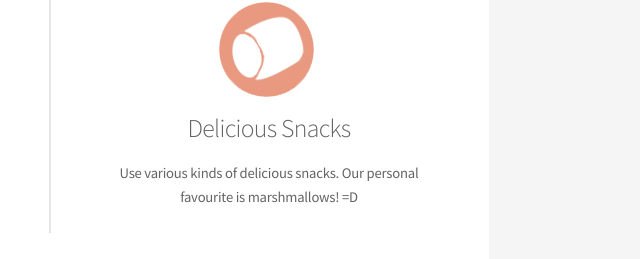
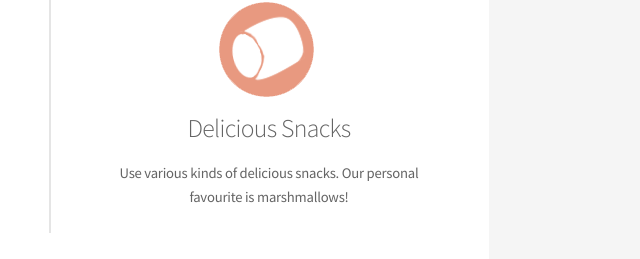
Before and after one commit to Irrithyll/brewing-sweet-victory, a plain HTML site: page index.html in a window 1280 px wide. Shown: the part 1434-1693 px from the top of the page, 591-1231 px from the left. Drawn offline with Linux system fonts and the light colour scheme.

```diff
--- a/index.html
+++ b/index.html
@@ -90,7 +90,7 @@
 							<section>
 								<span class="icon"><img src="images/icon04.png"/></span>
 								<h3>Delicious Snacks</h3>
-								<p>Use various kinds of delicious snacks. Our personal favourite is marshmallows! =D</p>
+								<p>Use various kinds of delicious snacks. Our personal favourite is marshmallows!</p>
 							</section>
 						</div>
 					</section>
```
Also changed, not shown: images/pic01.jpg, 2 other files.
